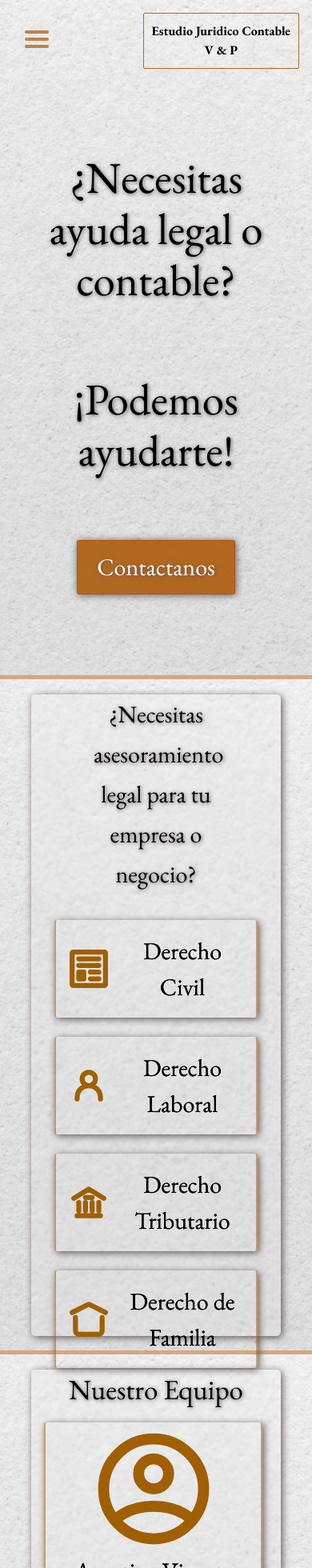
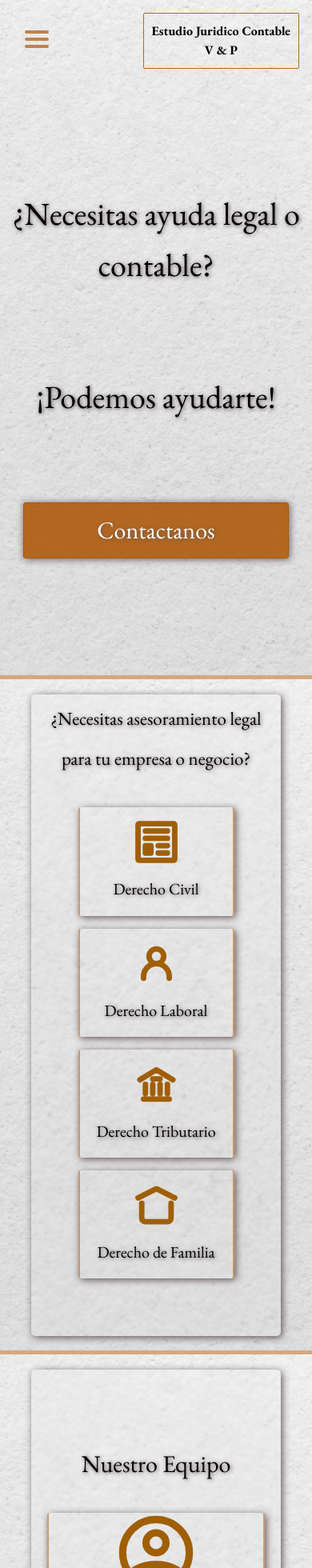
Before and after one commit to AgusPereyraa/juridicoContable, a React (Create React App) app: page / in a window 390 px wide. Shown: the top 1960 px of the page at 80% size. Built offline with nearby package versions, Linux system fonts and the light colour scheme.

Commit message:
responsive home fixes

```diff
--- a/src/Components/Footer/Footer.jsx
+++ b/src/Components/Footer/Footer.jsx
@@ -11,16 +11,16 @@
     return (
         <div id='Footer-contain'>
             <div className='footerLinks'>
-                <H4 className='footerTitle' text='Links' />
+                <H4 text='Links' />
                 <Anchor to='/'><P text='Inicio' /></Anchor>
                 <Anchor to='/services'><P text='Servicios' /></Anchor>
                 <Anchor to='/about'><P text='Sobre Nosotros' /></Anchor>
-                <Anchor to='/price'><P text='Honorarios' /></Anchor>
+                <Anchor to='/prices'><P text='Honorarios' /></Anchor>
                 <Anchor to='/contact'><P text='Contacto' /></Anchor>
             </div>
 
             <div className='footerLinks'>
-                <H4 className='footerTitle' text='Contacto' />
+                <H4 text='Contacto' />
                 <div className='footerPhone'>
                     <img src={Phone} alt='logo-phone'/>
                     <P text='011 - 2252 - 3564' />
--- a/src/Components/Footer/footer.css
+++ b/src/Components/Footer/footer.css
@@ -47,7 +47,7 @@
     font-size: 20px;
 }
 
-@media (min-width: 1025px) and (max-width: 1440px) {
+/* @media (min-width: 1025px) and (max-width: 1440px) {
     #Footer-contain {
         gap: 25rem;
     }
@@ -94,7 +94,7 @@
         width: 60%;
         align-items: center;
     }
-}
+} */
 
 @media (min-width: 770px) and (max-width: 1024px) {
     #Footer-contain {
@@ -145,7 +145,7 @@
     }
 }
 
-@media (min-width: 427px) and (max-width: 769px) {
+/* @media (min-width: 427px) and (max-width: 769px) {
     #Footer-contain {
         gap: 0;
         padding: 1rem;
@@ -200,9 +200,9 @@
         width: 60%;
         align-items: center;
     }
-}
+} */
 
-@media (min-width: 377px) and (max-width: 426px) {
+/* @media (min-width: 377px) and (max-width: 426px) {
     #Footer-contain {
         width: 100vw;
         display: flex;
@@ -256,10 +256,10 @@
         align-items: center;
         gap: 10px;
     }
-}
+} */
 
 
-@media (min-width: 321px) and (max-width: 376px) {
+/* @media (min-width: 321px) and (max-width: 376px) {
     #Footer-contain {
         width: 100vw;
         display: flex;
@@ -313,9 +313,9 @@
         align-items: center;
         gap: 10px;
     }
-}
+} */
 
-@media (max-width: 320px) {
+@media (max-width: 500px) {
     #Footer-contain {
         width: 100vw;
         display: flex;
@@ -334,8 +334,9 @@
         margin: 20px;
     }
 
-    .footerTitle {
+    .footerLinks h4 {
         font-size: 30px;
+        text-shadow: 1px 1px 5px #625555;
     }
 
     .footerLinks img {
--- a/src/Components/Main/main.css
+++ b/src/Components/Main/main.css
@@ -6,7 +6,7 @@
     background-size: cover;
 }
 
-@media (min-width: 770px) and (max-width: 1024px) {
+/* @media (min-width: 770px) and (max-width: 1024px) {
     .main {
         height: 100vh;
         background: url(../../Img/background-home.png);
@@ -44,9 +44,19 @@
         background-repeat: no-repeat;
         background-size: cover;
     }
+} */
+
+@media (max-width: 800px) {
+    .main {
+        /* background: url(../../Img/backgroundInfo.png); */
+        height: 100vh;
+        background-position: center;
+        background-repeat: no-repeat;
+        background-size: cover;
+    }
 }
 
-@media (max-width: 320px) {
+@media (max-width: 500px) {
     .main {
         background: url(../../Img/backgroundInfo.png);
         height: 100vh;
--- a/src/Components/MainHome/mainHome.css
+++ b/src/Components/MainHome/mainHome.css
@@ -50,146 +50,45 @@
     cursor: pointer;
 }
 
-@media (min-width: 1026px) and (max-width: 1440px) {
+
+@media (max-width: 800px) {
     .home {
-        gap: 3rem;
-        justify-content: center;
-        align-items: center;
+        padding: 30px;
+        display: flex;
+        flex-direction: column;
+        width: 100%;
+        text-shadow: 1px 1px 5px #625555;
+        height: 90vh;
+        gap: 4rem;
     }
 
     .home h2 {
-        width: 95%;
-        text-align: center;
+        font-size: 55px;
+        line-height: 4rem;
+        text-align: left;
+        padding: 5px;
+    }
+
+    .home p {
+        text-align: left;
     }
 
     .home span {
-        font-size: 30px;
+        text-align: left;
     }
 
     .homeButton {
-        width: 70%;
-        height: 8vh;
         margin-left: 0;
-        margin-top: 0;
-        font-size: 40px;
+        width: 55%;
+        height: 70px
     }
 
-    .homeButton p {
-        font-size: 40px;
-        line-height: 4rem;
+    .homeButton p{
         text-align: center;
     }
 }
 
-@media (min-width: 770px) and (max-width: 1025px) {
-    .home {
-        gap: 2rem;
-        justify-content: center;
-        align-items: center;
-    }
-
-    .homeButton {
-        width: 70%;
-        margin-top: 0;
-        margin-left: 0;
-        height: 8vh;
-        font-size: 35px;
-    }
-}
-
-@media (min-width: 427px) and (max-width: 769px) {
-    .home {
-        display: flex;
-        flex-direction: column;
-        justify-content: center;
-        align-items: center;
-        height: 90vh;
-        gap: 5rem;
-    }
-
-    .home span {
-        display: none;
-    }
-
-    .homeButton {
-        margin-top: 0;
-        margin-left: 0;
-        width: 60%;
-        font-size: 30px;
-        height: 8vh;
-    }
-
-    .homeButton p {
-        display: flex;
-        align-items: center;
-        justify-content: center;
-        height: 100%;
-        font-size: 40px;
-    }
-}
-
-@media (min-width: 377px) and (max-width: 426px) {
-    .home {
-        display: flex;
-        flex-direction: column;
-        justify-content: center;
-        align-items: center;
-        width: 100%;
-        height: 90vh;
-        gap: 5rem;
-    }
-
-    .home span {
-        display: none;
-    }
-
-    .homeButton {
-        margin-top: 0;
-        margin-left: 0;
-        width: 60%;
-        font-size: 30px;
-        height: 8vh;
-    }
-
-    .homeButton p {
-        display: flex;
-        align-items: center;
-        justify-content: center;
-        height: 100%;
-        font-size: 30px;
-    }
-}
-
-@media (min-width: 321px) and (max-width: 376px) {
-    .home {
-        display: flex;
-        flex-direction: column;
-        justify-content: center;
-        align-items: center;
-        width: 100%;
-        height: 90vh;
-        gap: 4rem;
-    }
-
-    .home span {
-        display: none;
-    }
-
-    .homeButton {
-        margin: 0 0;
-        width: 80%;
-    }
-
-    .homeButton p {
-        display: flex;
-        align-items: center;
-        justify-content: center;
-        height: 100%;
-        font-size: 30px;
-    }
-}
-
-@media (max-width: 320px) {
+@media (max-width: 500px) {
     .home {
         display: flex;
         flex-direction: column;
@@ -204,6 +103,11 @@
         display: flex;
         font-size: 40px;
         margin-bottom: 1rem;
+        text-align: center;
+    }
+
+    .home p {
+        font-size: 40px;
     }
 
     .home span {
--- a/src/Components/MainInfo/mainInfo.css
+++ b/src/Components/MainInfo/mainInfo.css
@@ -103,7 +103,7 @@
     text-shadow: 1px 1px 5px #625555;
 }
 
-@media (min-width: 1024px) and (max-width: 1440px) {
+/* @media (min-width: 1024px) and (max-width: 1440px) {
     .mainInfo {
         height: 82vh;
     }
@@ -143,7 +143,7 @@
     .desc p {
         font-size: 23px;
     }
-}
+} */
 
 @media (min-width: 770px) and (max-width: 1024px) {
     .mainInfo {
@@ -184,7 +184,7 @@
 
 }
 
-@media (min-width: 427px) and (max-width: 769px) {
+/* @media (min-width: 427px) and (max-width: 769px) {
     .mainInfo {
         height: 88vh;
     }
@@ -216,9 +216,9 @@
     .desc p {
         font-size: 18px;
     }
-}
+} */
 
-@media (min-width: 377px) and (max-width: 426px) {
+/* @media (min-width: 377px) and (max-width: 426px) {
     .mainInfo {
         height: 95vh;
     }
@@ -266,9 +266,9 @@
     .desc p {
         display: none;
     }
-}
+} */
 
-@media (min-width: 321px) and (max-width: 376px) {
+/* @media (min-width: 321px) and (max-width: 376px) {
     .mainInfo {
         height: 95vh;
     }
@@ -308,9 +308,9 @@
     .desc p {
         display: none;
     }
-}
+} */
 
-@media (max-width: 320px) {
+@media (max-width: 500px) {
     .mainInfo {
         height: 95vh;
     }
@@ -320,7 +320,7 @@
     }
 
     .infoText h3 {
-        font-size: 20px;
+        font-size: 23px;
         width: 100%;
         padding: 5px;
     }
@@ -332,7 +332,7 @@
     .infoDesc {
         height: 70vh;
         padding: 1px;
-        margin-top: 20px;
+        margin-top: 30px;
     }
 
     .descInfo-1 {
@@ -349,11 +349,12 @@
         flex-direction: column;
     }
 
+    .title h4 {
+        font-size: 20px;
+        text-align: center;
+    }
+
     .title img {
         height: 55px;
     }
-
-    .cardTitle {
-        text-align: center;
-    }
 }
--- a/src/Components/MainTeam/mainTeam.css
+++ b/src/Components/MainTeam/mainTeam.css
@@ -63,9 +63,10 @@
 }
 
 .admin img {
-    height: 150px;
-    width: 150px;
+    height: 100px;
+    width: 100px;
     color: white;
+    object-fit: cover;
 }
 
 .teamDesc p {
@@ -76,7 +77,7 @@
     text-align: center;
 }
 
-@media (min-width: 1025px) and (max-width: 1440px) {
+/* @media (min-width: 1025px) and (max-width: 1440px) {
     .teamMain {
         height: 80vh;
     }
@@ -100,9 +101,9 @@
     .teamDesc p {
         font-size: 25px;
     }
-}
+} */
 
-@media (min-width: 769px) and (max-width: 1024px) {
+/* @media (min-width: 769px) and (max-width: 1024px) {
     .teamMain {
         height: 88vh;
     }
@@ -132,9 +133,9 @@
     .teamDesc p {
         font-size: 23px;
     }
-}
+} */
 
-@media (min-width: 427px) and (max-width: 768px) {
+/* @media (min-width: 427px) and (max-width: 768px) {
     .teamMain {
         height: 90vh;
     }
@@ -167,9 +168,9 @@
     .teamDesc p {
         display: none;
     }
-}
+} */
 
-@media (min-width: 377px) and (max-width: 426px) {
+/* @media (min-width: 377px) and (max-width: 426px) {
     .teamMain {
         height: 95vh;
     }
@@ -204,9 +205,9 @@
     .teamDesc p {
         display: none;
     }
-}
+} */
 
-@media (min-width: 321px) and (max-width: 376px) {
+/* @media (min-width: 321px) and (max-width: 376px) {
     .teamMain {
         height: 95vh;
     }
@@ -242,9 +243,9 @@
     .teamDesc p {
         display: none;
     }
-}
+} */
 
-@media (max-width: 320px) {
+@media (max-width: 500px) {
 
     .teamMain {
         width: 100%;
@@ -253,7 +254,7 @@
         flex-direction: column;
         align-items: center;
         justify-content: center;
-        gap: 40px;
+        gap: 20px;
     }
 
     .teamAdmin {
@@ -285,6 +286,10 @@
         justify-content: center;
     }
 
+    .admin img {
+        height: 100px;
+    }
+
     .admin h4 {
         font-size: 25px;
         font-weight: 400;
--- a/src/Components/Navbar/navbar.css
+++ b/src/Components/Navbar/navbar.css
@@ -145,7 +145,7 @@
     gap: 1rem;
 }
 
-@media (min-width: 1025px) and (max-width: 1440px) {
+/* @media (min-width: 1025px) and (max-width: 1440px) {
     nav {
         width: 100%;
         height: 10vh;
@@ -169,9 +169,9 @@
         font-size: 30px;
         height: 6.5vh;
     }
-}
+} */
 
-@media (min-width: 769px) and (max-width: 1024px) {
+/* @media (min-width: 769px) and (max-width: 1024px) {
     nav {
         width: 100%;
         height: 10vh;
@@ -195,9 +195,9 @@
         font-size: 30px;
         height: 6.5vh;
     }
-}
+} */
 
-@media (min-width: 427px) and (max-width: 768px) {
+/* @media (min-width: 427px) and (max-width: 768px) {
     nav {
         width: 100%;
         height: 10vh;
@@ -233,9 +233,9 @@
         font-size: 32px;
         margin-top: 1rem;
     }
-}
+} */
 
-@media (min-width: 377px) and (max-width: 426px) {
+/* @media (min-width: 377px) and (max-width: 426px) {
     nav {
         width: 100%;
         height: 10vh;
@@ -272,9 +272,9 @@
         font-size: 32px;
         margin-top: 1rem;
     }
-}
+} */
 
-@media (min-width: 321px) and (max-width: 376px) {
+/* @media (min-width: 321px) and (max-width: 376px) {
     nav {
         width: 100%;
         height: 10vh;
@@ -311,9 +311,48 @@
         font-size: 32px;
         margin-top: 1rem;
     }
+} */
+
+@media (max-width: 800px) {
+    nav {
+        width: 100%;
+        height: 10vh;
+        padding: 1rem;
+    }
+
+    .nav_items {
+        height: 100vh;
+        justify-content: center;
+        align-items: center;
+        width: 75vw;
+    }
+
+    .nav_items a {
+        display: flex;
+        flex-direction: column;
+        font-size: 20px;
+        height: 5vh;
+    }
+
+    .nav_toggle.open>span {
+        transform: rotate(45deg) translate(0px, -3px);
+        margin-top: -10px;
+        margin-left: 60%;
+    }
+
+    .nav_toggle.open>span:nth-child(3) {
+        transform: rotate(-45deg) translate(0px, 0px);
+        margin-left: 60%;
+        background: #fff;
+    }
+
+    .porfile-text p {
+        font-size: 32px;
+        margin-top: 1rem;
+    }
 }
 
-@media (max-width: 320px) {
+@media (max-width: 500px) {
     nav {
         width: 100%;
         height: 10vh;
```
